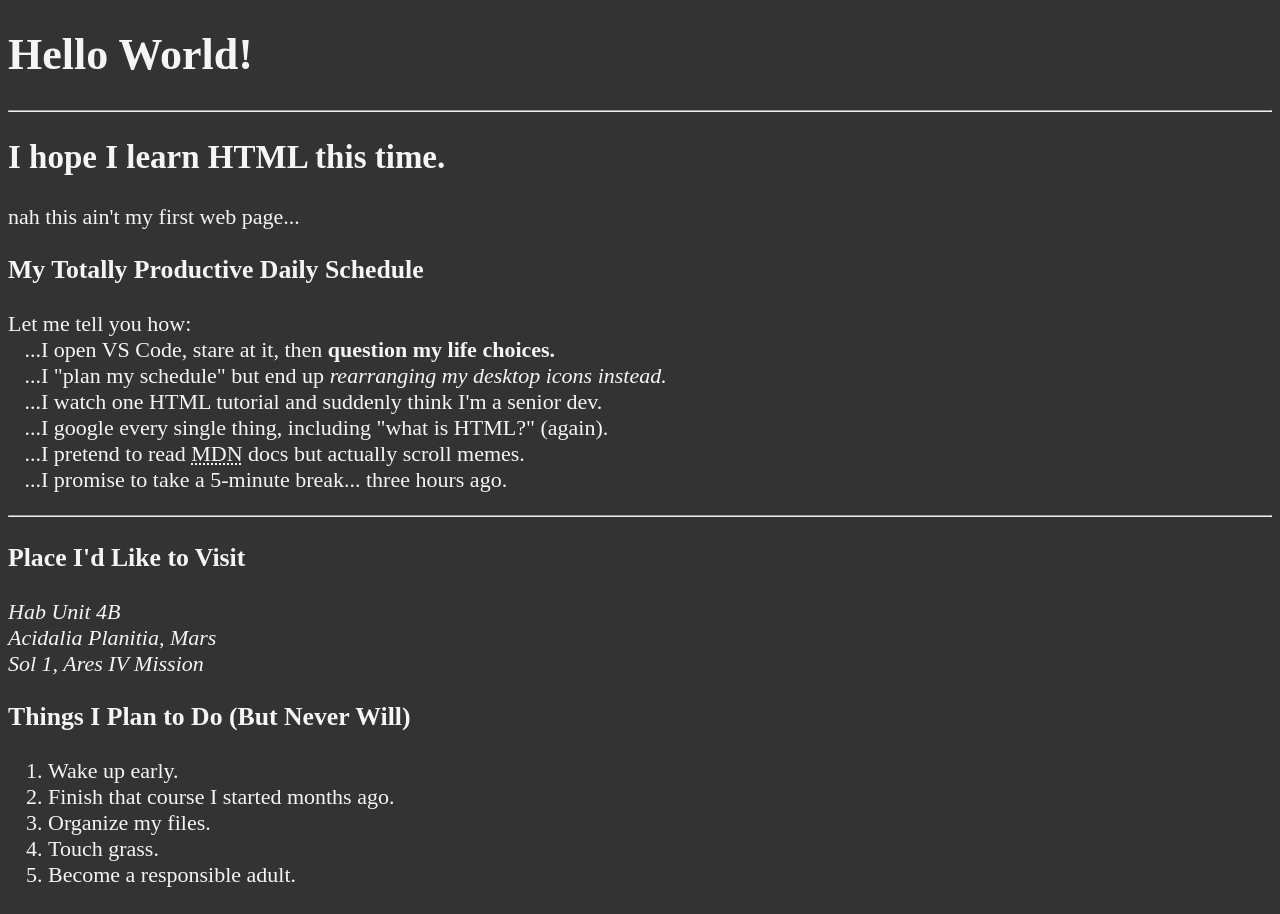
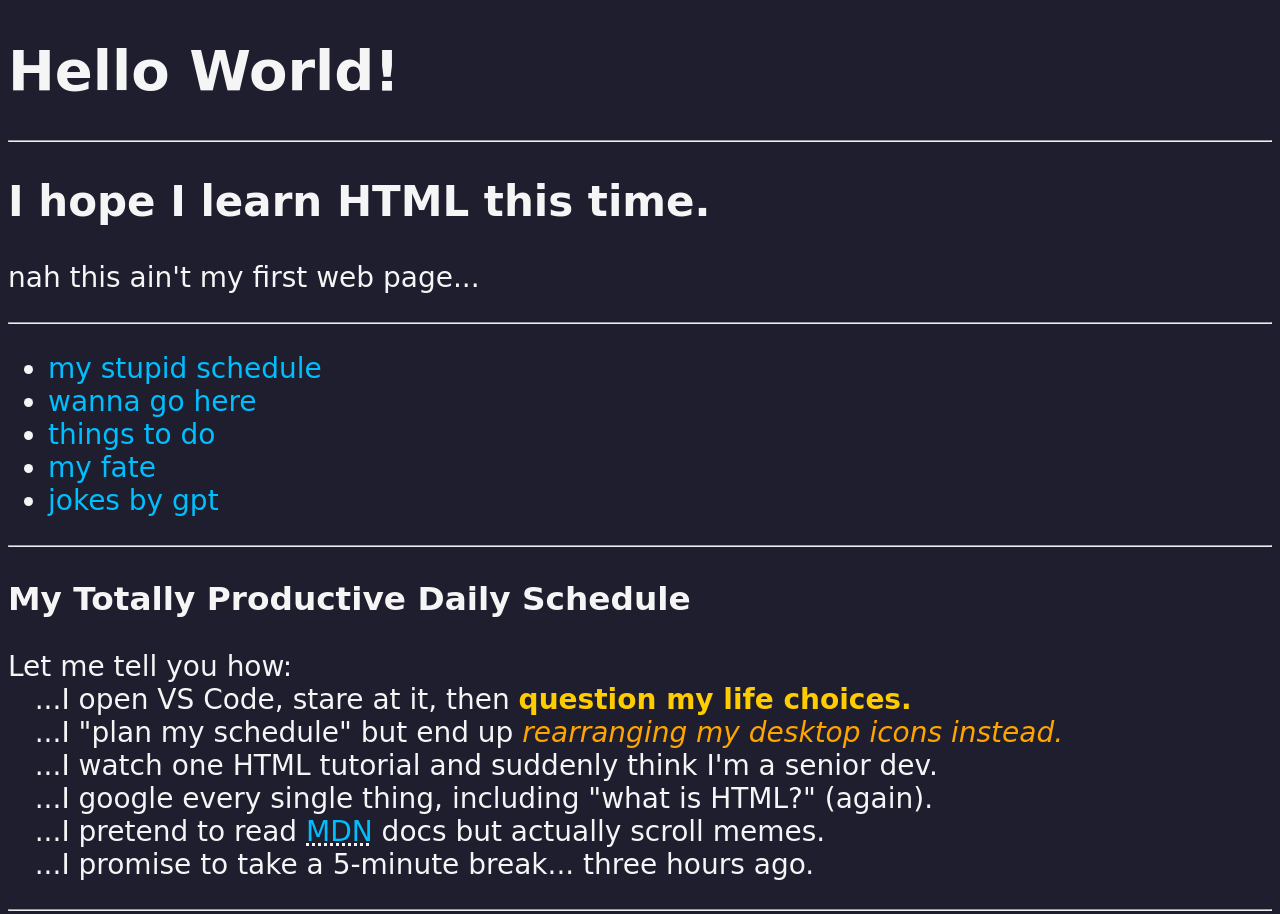
Before and after one commit to 1drie5/sturdy-fishstick, a plain HTML site: page html-dave-gray/index.html in a window 1280 px wide. Shown: the top 914 px of the page. Drawn offline with Linux system fonts and the light colour scheme.

Commit message:
05_lesson

```diff
--- a/html-dave-gray/index.html
+++ b/html-dave-gray/index.html
@@ -18,25 +18,42 @@
 
     <h2>I hope I learn HTML this time.</h2>
     <p>nah this ain't my first web page...</p>
+     <hr>
 
+    <nav>
+        <ul>
+            <li><a href="#productive-schedule">my stupid schedule</a></li>
+            <li><a href="#mars-visit">wanna go here</a></li>
+            <li><a href="#things-to-do">things to do</a></li>
+            <li><a href="#things-i-do">my fate</a></li>
+            <li><a href="#gpt-jokes">jokes by gpt</a></li>
+        </ul>
+    </nav>
+
+    <hr>
+
+    <section id="productive-schedule">
     <h3>My Totally Productive Daily Schedule</h3>
         <p>Let me tell you how:
             <br>&nbsp;&nbsp;&nbsp;...I open VS Code, stare at it, then <strong>question my life choices.</strong>
             <br>&nbsp;&nbsp;&nbsp;...I "plan my schedule" but end up <em>rearranging my desktop icons instead.</em>
             <br>&nbsp;&nbsp;&nbsp;...I watch one HTML tutorial and suddenly think I'm a senior dev.
             <br>&nbsp;&nbsp;&nbsp;...I google every single thing, including "what is HTML?" (again).
-            <br>&nbsp;&nbsp;&nbsp;...I pretend to read <abbr title="Mozilla Developer Network">MDN</abbr> docs but actually scroll memes.
+            <br>&nbsp;&nbsp;&nbsp;...I pretend to read <abbr title="Mozilla Developer Network"> <a href="https://developer.mozilla.org/" target="_blank">MDN</a></abbr> docs but actually scroll memes.
             <br>&nbsp;&nbsp;&nbsp;...I promise to take a 5-minute break... three hours ago.
         </p>
     <hr>
-
+    </section>
+    <section id="mars-visit">
     <h3>Place I'd Like to Visit</h3>
     <address>
         Hab Unit 4B<br>
         Acidalia Planitia, Mars<br>
         Sol 1, Ares IV Mission<br>
     </address>
-
+    <a href="https://solarsystem.nasa.gov/gltf_embed/2372/" target="_blank">Teleport to Mars</a>
+    </section>
+    <section id="things-to-do">
     <h3>Things I Plan to Do (But Never Will)</h3>
     <ol>
         <li>Wake up early.</li>
@@ -45,7 +62,8 @@
         <li>Touch grass.</li>
         <li>Become a responsible adult.</li>
     </ol>
-
+    </section>
+    <section id="things-i-do">
     <h3>Things I Actually End Up Doing</h3>
     <ul>
         <li>Scrolling endlessly.</li>
@@ -54,7 +72,8 @@
         <li>Rearranging my desktop icons to feel in control of life.</li>
         <li>Sleeping like I achieved something huge.</li>
     </ul>
-
+    </section>
+    <section id="gpt-jokes">
     <h3>Jokes by GPT: AI Edition</h3>
         <dl>
           <dt><strong>Why did the AI cross the road?</strong></dt>
@@ -76,9 +95,10 @@
           <dd>Me: "Please learn from this data."<br>
               AI: <em>"I've already memorized it. Now what?"</em></dd>
         </dl>
-
+    </section>
     <hr>
-    &lt;&lt;&lt; &copy; iddu &gt;&gt;&gt;
+    &lt;&lt;&lt; &copy; <a href="about.html">iddu</a> &gt;&gt;&gt;
+    <p><a href="#">Back to Top</a></p>
 </body>
 
 </html>
--- a/html-dave-gray/main.css
+++ b/html-dave-gray/main.css
@@ -1,8 +1,30 @@
 html {
-    font-size: 22px;
+    font-size: 28px;
 }
 
 body {
-    background-color: #333;
-    color: whitesmoke;
+    background-color: #1e1e2f; /* deep dark blue-purple */
+    color: #f5f5f5; /* soft off-white */
+    font-family: 'Brush Script MT', cursive;;
 }
+
+a {
+    color: #00bfff; /* bright sky blue */
+    text-decoration: none;
+}
+
+a:visited {
+    color: #8aa2c1; /* muted blue-gray */
+}
+
+a:hover, a:active {
+    color: #ff69b4; /* playful hot pink */
+}
+
+strong {
+    color: #ffcc00; /* warm gold emphasis */
+}
+
+em {
+    color: #ffa500; /* orange emphasis */
+}
```
Also changed, not shown: html-dave-gray/about.html (added, +38 -0 lines).
